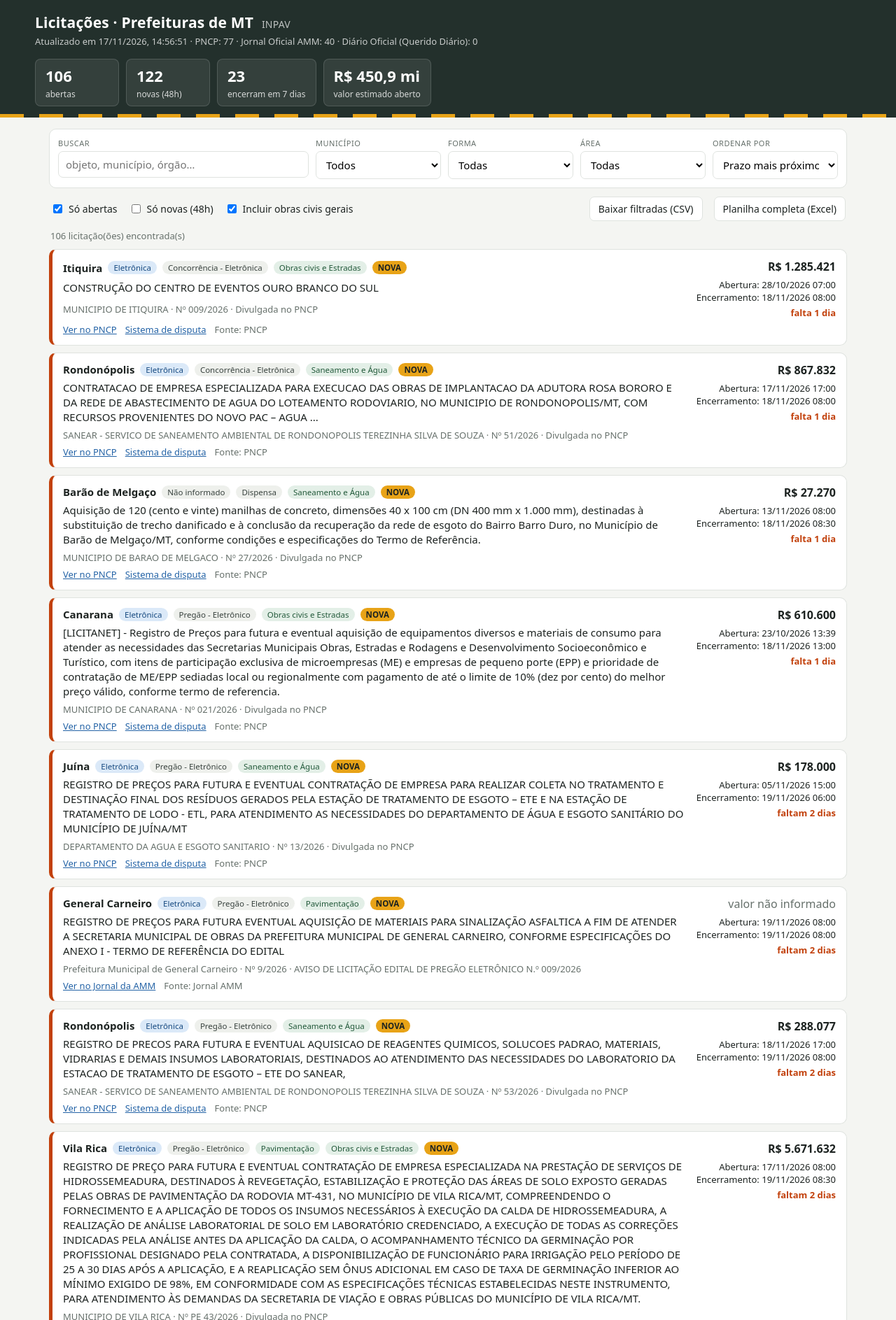
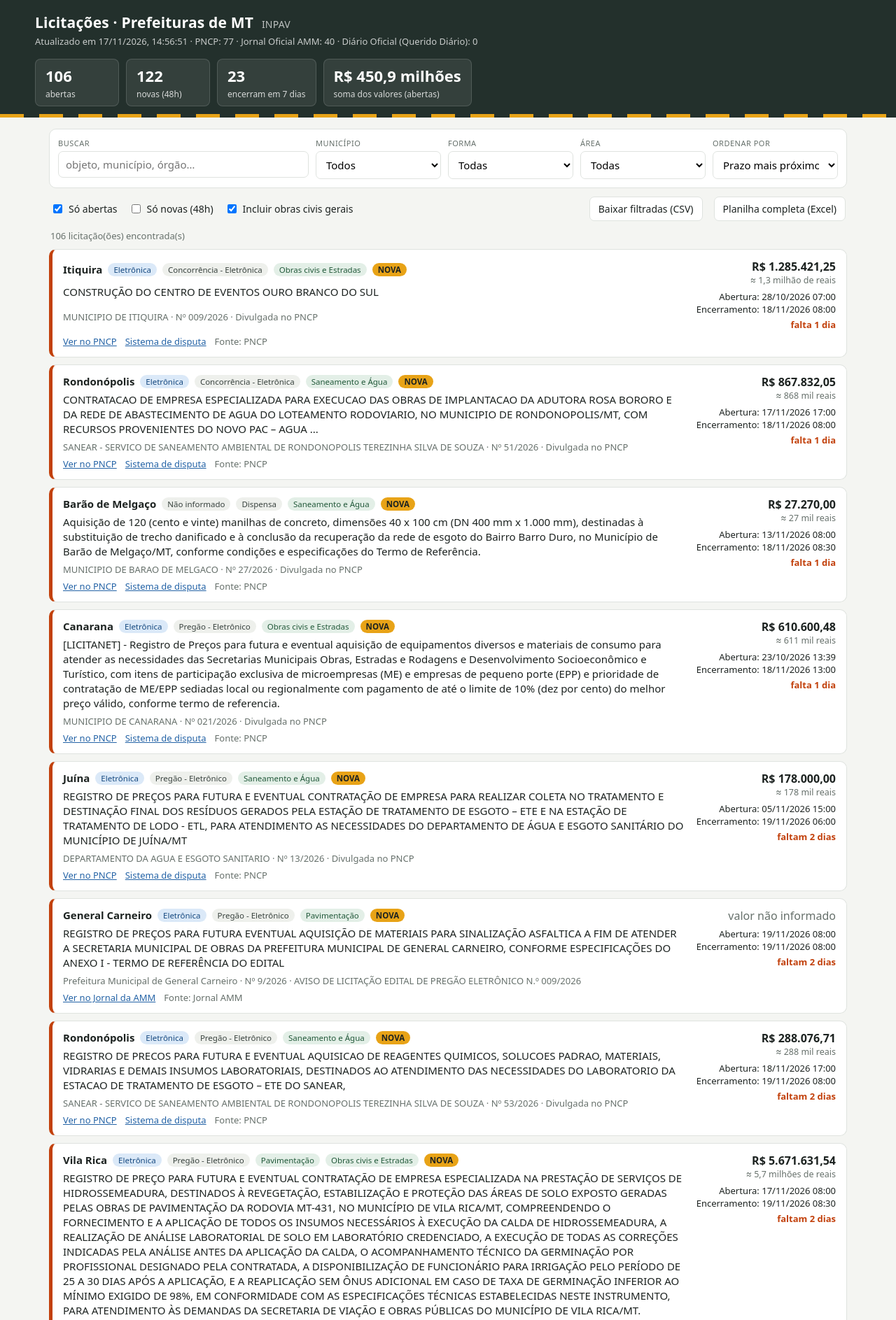
Before and after one commit to grupoinpav/licitacoes-inpav, a plain HTML site: page docs/index.html in a window 1280 px wide. Shown: the top 1887 px of the page at 70% size. Drawn offline with Linux system fonts and the light colour scheme.

Commit message:
Valores no padrão brasileiro com centavos (painel, CSV e Excel) + resumo por extenso
Co-Authored-By: Claude Opus 5.5 <noreply@anthropic.com>
Claude-Session: https://claude.ai/code/session_01XfWaKQpd8v2psGiiHjTCHC

```diff
--- a/docs/index.html
+++ b/docs/index.html
@@ -46,6 +46,7 @@
   .org{font-size:13px;color:var(--muted)}
   .lado{grid-row:1/4;grid-column:2;text-align:right;min-width:170px;font-size:13px}
   .lado .valor{font-size:16px;font-weight:700}
+  .lado .extenso{color:var(--muted);font-size:12.5px}
   .lado .prazo{margin-top:6px}
   .lado .dias{display:inline-block;margin-top:4px;font-weight:700}
   .urg .dias{color:var(--warn)} .ok .dias{color:var(--ok)}
@@ -69,7 +70,7 @@
     <div class="stat"><b id="sAbertas">–</b><span>abertas</span></div>
     <div class="stat"><b id="sNovas">–</b><span>novas (48h)</span></div>
     <div class="stat"><b id="sUrg">–</b><span>encerram em 7 dias</span></div>
-    <div class="stat"><b id="sValor">–</b><span>valor estimado aberto</span></div>
+    <div class="stat"><b id="sValor">–</b><span>soma dos valores (abertas)</span></div>
   </div>
 </div></header>
 
@@ -102,8 +103,13 @@ e diários municipais via Querido Diário. Confira sempre o edital original.</fo
 const $ = id => document.getElementById(id);
 let TODAS = [];
 const AGORA = new Date();
-const brl = v => v == null ? "" : v.toLocaleString("pt-BR",{style:"currency",currency:"BRL",maximumFractionDigits:0});
-const curto = v => v>=1e6 ? "R$ "+(v/1e6).toLocaleString("pt-BR",{maximumFractionDigits:1})+" mi" : brl(v);
+const brl = v => v == null ? "" : v.toLocaleString("pt-BR",{style:"currency",currency:"BRL",minimumFractionDigits:2,maximumFractionDigits:2});
+const num = (v,d) => v.toLocaleString("pt-BR",{maximumFractionDigits:d});
+const extenso = v => !v ? "" : v>=1e9 ? num(v/1e9,1)+(v<2e9?" bilhão":" bilhões")+" de reais"
+  : v>=1e6 ? num(v/1e6,1)+(v<2e6?" milhão":" milhões")+" de reais"
+  : v>=1e3 ? num(v/1e3,0)+" mil reais" : num(v,2).replace(".",",")+" reais";
+const curto = v => !v ? "R$ 0" : v>=1e9 ? "R$ "+num(v/1e9,1)+(v<2e9?" bilhão":" bilhões")
+  : v>=1e6 ? "R$ "+num(v/1e6,1)+(v<2e6?" milhão":" milhões") : brl(v);
 const data = s => { if(!s) return null; const d = new Date(s.length<=10 ? s+"T12:00:00" : s); return isNaN(d) ? null : d; };
 const fmt = s => { const d = data(s); return d ? d.toLocaleDateString("pt-BR") + (s && s.length>10 ? " " + d.toLocaleTimeString("pt-BR",{hour:"2-digit",minute:"2-digit"}) : "") : "—"; };
 const esc = s => String(s ?? "").replace(/[&<>"]/g, c => ({"&":"&amp;","<":"&lt;",">":"&gt;",'"':"&quot;"}[c]));
@@ -136,7 +142,7 @@ async function iniciar(){
   $("sAbertas").textContent = abertas.length;
   $("sNovas").textContent = TODAS.filter(nova).length;
   $("sUrg").textContent = abertas.filter(l => { const d = diasAte(l); return d !== null && d <= 7; }).length;
-  $("sValor").textContent = curto(abertas.reduce((s,l) => s + (l.valor||0), 0)) || "R$ 0";
+  $("sValor").textContent = curto(abertas.reduce((s,l) => s + (l.valor||0), 0));
 
   ["fBusca","fMun","fForma","fCat","fOrdem","fAbertas","fNovas","fFracas"].forEach(id => $(id).addEventListener("input", render));
   $("bCsv").addEventListener("click", baixarCsv);
@@ -179,6 +185,7 @@ function render(){
       <div class="org">${esc(x.orgao)}${x.numero ? " · Nº " + esc(x.numero) : ""}${x.situacao ? " · " + esc(x.situacao) : ""}</div>
       <div class="lado">
         <div class="valor">${x.valor ? brl(x.valor) : "<span style='color:var(--muted);font-weight:400'>valor não informado</span>"}</div>
+        ${x.valor >= 1000 ? `<div class="extenso">≈ ${extenso(x.valor)}</div>` : ""}
         <div class="prazo">Abertura: ${fmt(x.abertura)}<br>Encerramento: ${fmt(x.encerramento)}</div>
         ${txtDias ? `<span class="dias">${txtDias}</span>` : ""}
       </div>
@@ -196,7 +203,7 @@ function baixarCsv(){
     ["Valor estimado","valor"],["Abertura","abertura"],["Encerramento","encerramento"],["Áreas","categorias"],["Link","link"]];
   const cel = v => '"' + String(Array.isArray(v) ? v.join(", ") : v ?? "").replace(/"/g,'""') + '"';
   const linhas = [cols.map(c=>c[0]).join(";")].concat(filtradas().map(x => cols.map(([,k]) =>
-    cel(k==="abertura"||k==="encerramento" ? (x[k] ? fmt(x[k]) : "") : k==="valor" && x[k] ? x[k].toLocaleString("pt-BR") : x[k])).join(";")));
+    cel(k==="abertura"||k==="encerramento" ? (x[k] ? fmt(x[k]) : "") : k==="valor" && x[k] ? x[k].toLocaleString("pt-BR",{minimumFractionDigits:2,maximumFractionDigits:2}) : x[k])).join(";")));
   const blob = new Blob(["﻿" + linhas.join("\n")], {type:"text/csv;charset=utf-8"});
   const a = document.createElement("a"); a.href = URL.createObjectURL(blob);
   a.download = "licitacoes-mt-" + new Date().toISOString().slice(0,10) + ".csv"; a.click();
```
Also changed, not shown: 1 other file.
